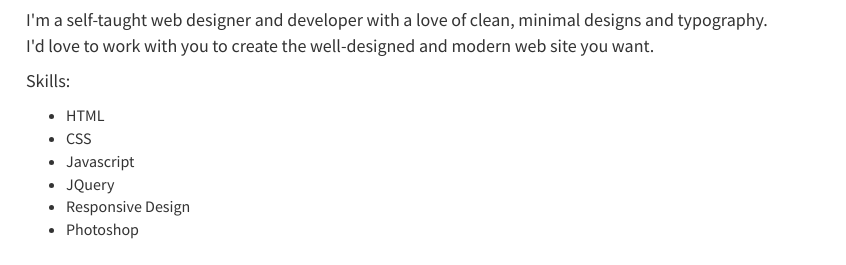
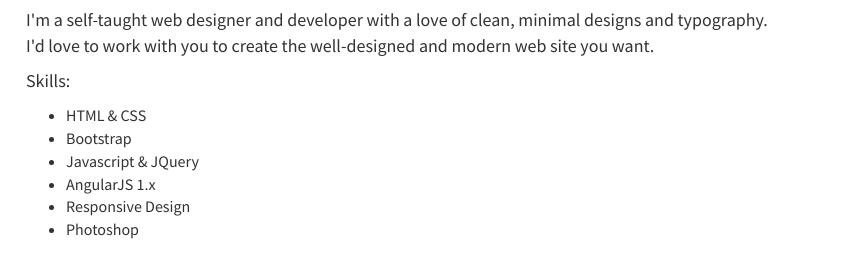
Before and after one commit to rchristian/rchristian.github.io, a plain HTML site: page index.html in a window 1280 px wide. Shown: the part 951-1216 px from the top of the page, 434-1280 px from the left. Drawn offline with nearby package versions, Linux system fonts and the light colour scheme.

Commit message:
Edited skills

```diff
--- a/index.html
+++ b/index.html
@@ -67,10 +67,10 @@
 					<p>Skills:
 						<br/>
 						<ul>
-							<li>HTML</li>
-							<li>CSS</li>
-							<li>Javascript</li>
-							<li>JQuery</li>
+							<li>HTML &amp; CSS</li>
+							<li>Bootstrap</li>
+							<li>Javascript &amp; JQuery</li>
+							<li>AngularJS 1.x</li>
 							<li>Responsive Design</li>
 							<li>Photoshop</li>
 						</ul>
```
